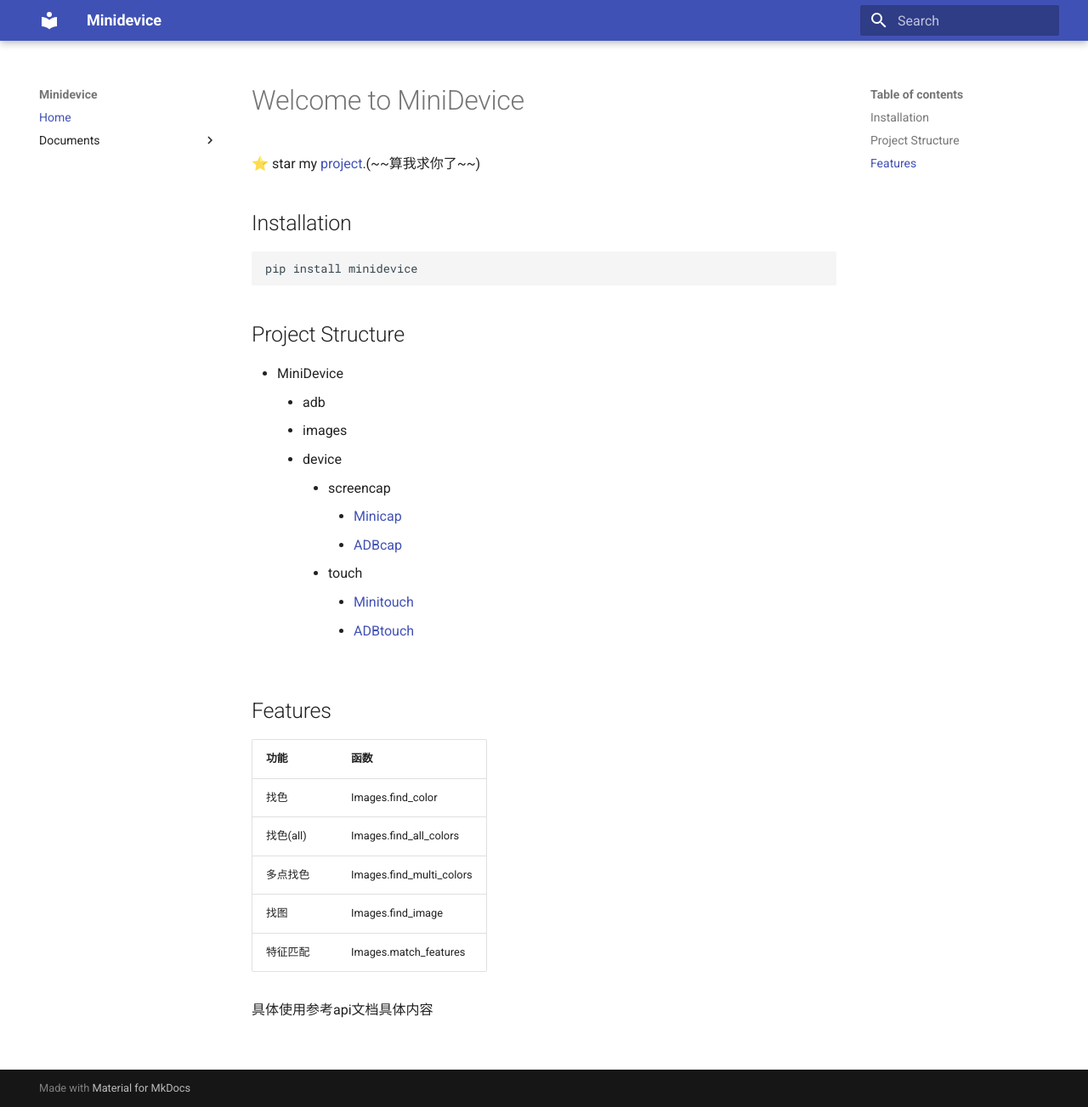
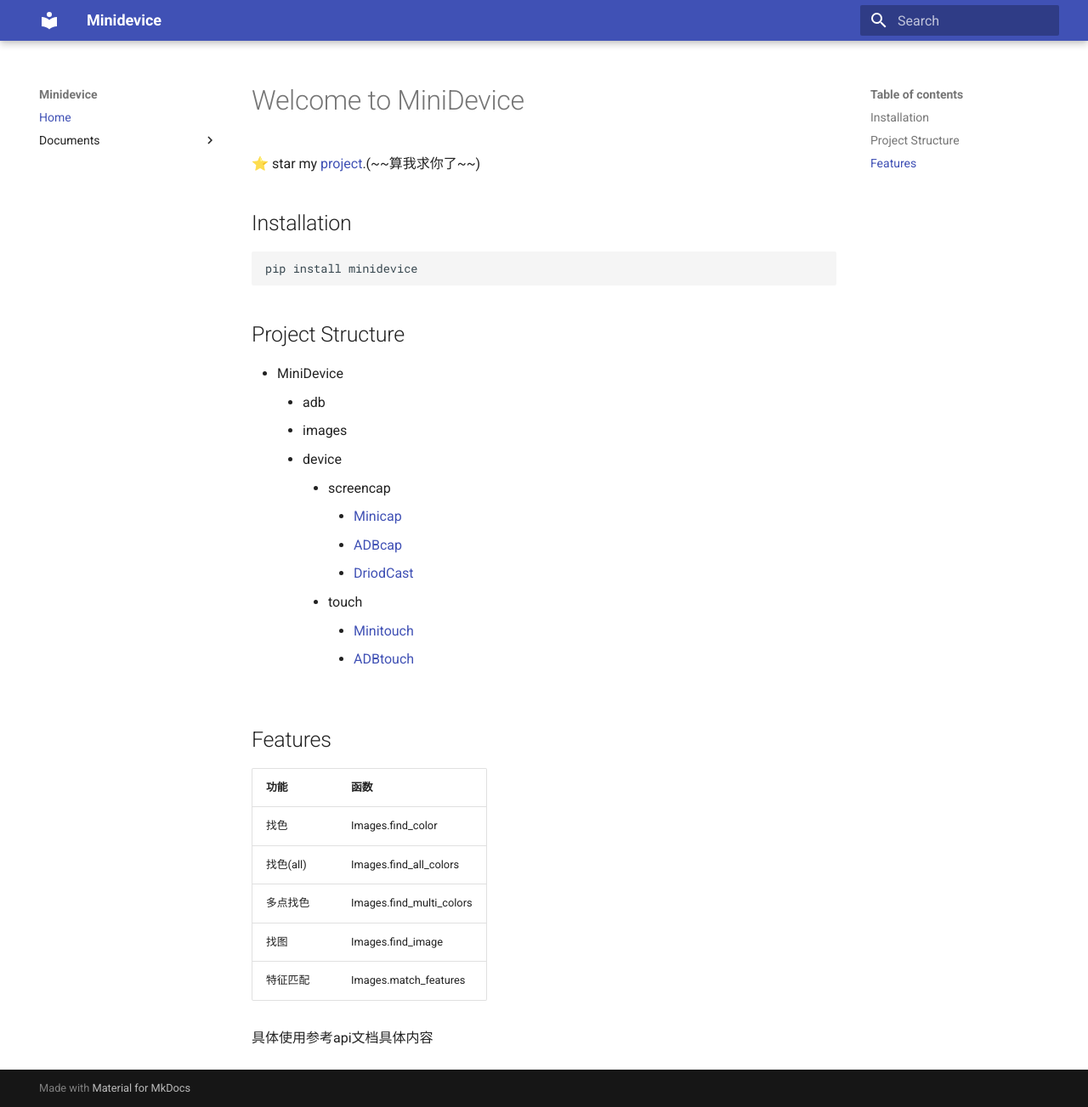
Before and after one commit to NakanoSanku/minidevice, an MkDocs documentation site: the page built from docs/docs/index.md, in a window 1280 px wide and 1303 px high. Shown: the whole window at 85% size. Built offline with MkDocs 1.6.1 and Material for MkDocs 9.7.7, drawn with Linux system fonts in a browser that asks for light colours.

Commit message:
upate docs

```diff
--- a/docs/docs/index.md
+++ b/docs/docs/index.md
@@ -16,6 +16,7 @@ pip install minidevice
         - screencap
             - [Minicap](minicap.md)
             - [ADBcap](adb.md#minidevice.adb.ADBcap)
+            - [DriodCast](DriodCast.md)
         - touch
             - [Minitouch](minitouch.md)
             - [ADBtouch](adb.md#minidevice.adb.ADBtouch)
--- a/docs/mkdocs.yml
+++ b/docs/mkdocs.yml
@@ -10,6 +10,7 @@ nav:
     - images: images.md
     - screencap: screencap.md
     - minicap: minicap.md
+    - DriodCast: DriodCast.md
     - touch: touch.md
     - minitouch: minitouch.md
 
```
Also changed, not shown: docs/docs/DriodCast.md (added, +1 -0 lines).
